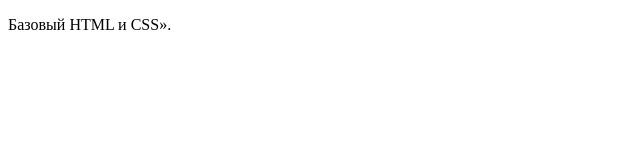
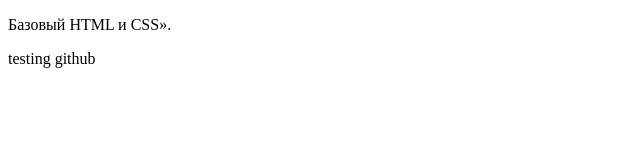
Before and after one commit to sashabelan/224936-barbershop, a plain HTML site: page index.html in a window 1280 px wide. Shown: the full height of the page, 0-640 px from the left. Drawn offline with Linux system fonts and the light colour scheme.

Commit message:
testing github
ignore - just for me

```diff
--- a/index.html
+++ b/index.html
@@ -7,6 +7,6 @@
   <body>
 
     <p><BARBERSHOP Репозиторий создан для обучения на интенсивном онлайн‑курсе «<a href="https://htmlacademy.ru/intensive/htmlcss">Базовый HTML и CSS</a>».</p>
-
+    <p>testing github</p>
   </body>
 </html>
```
